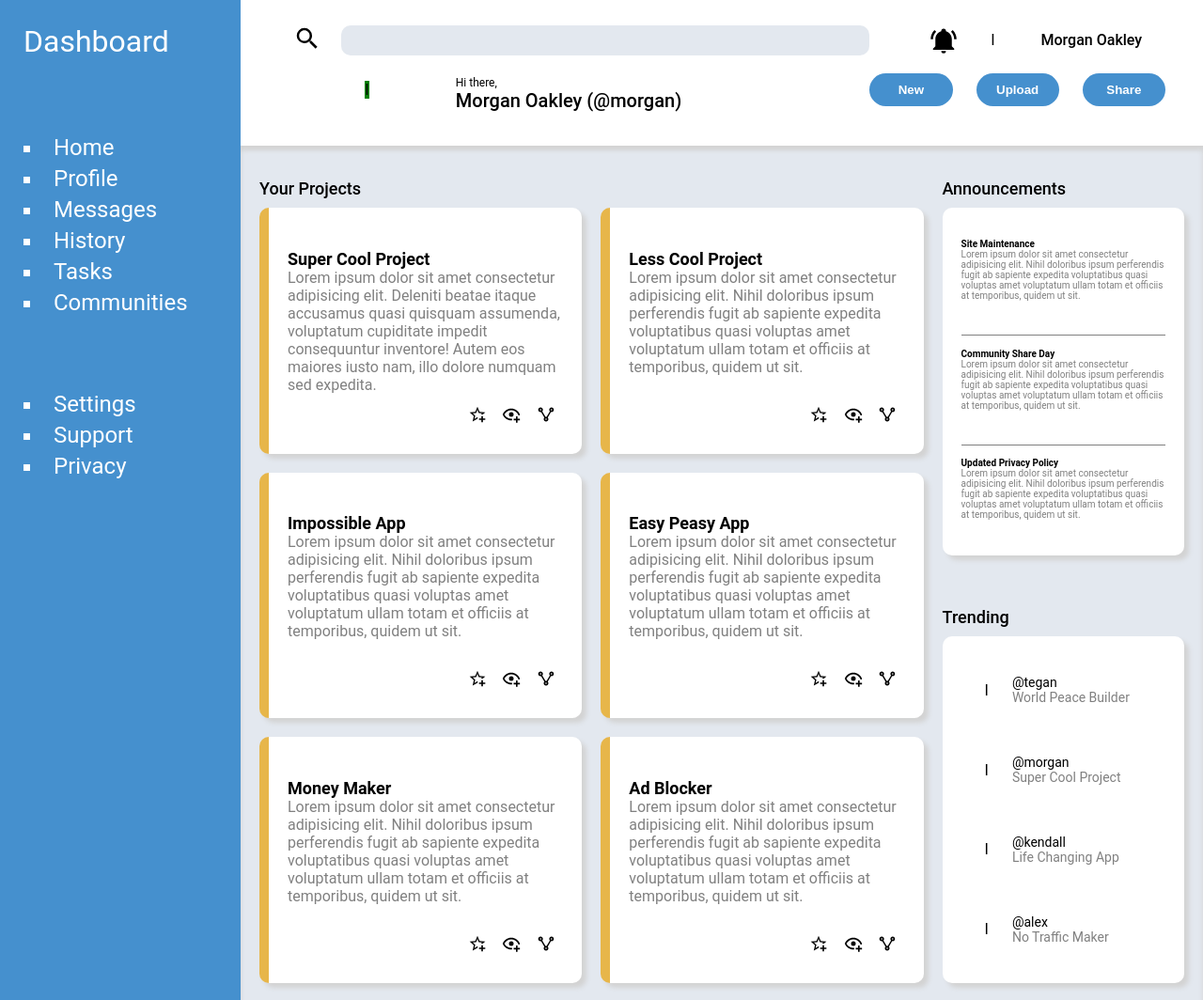
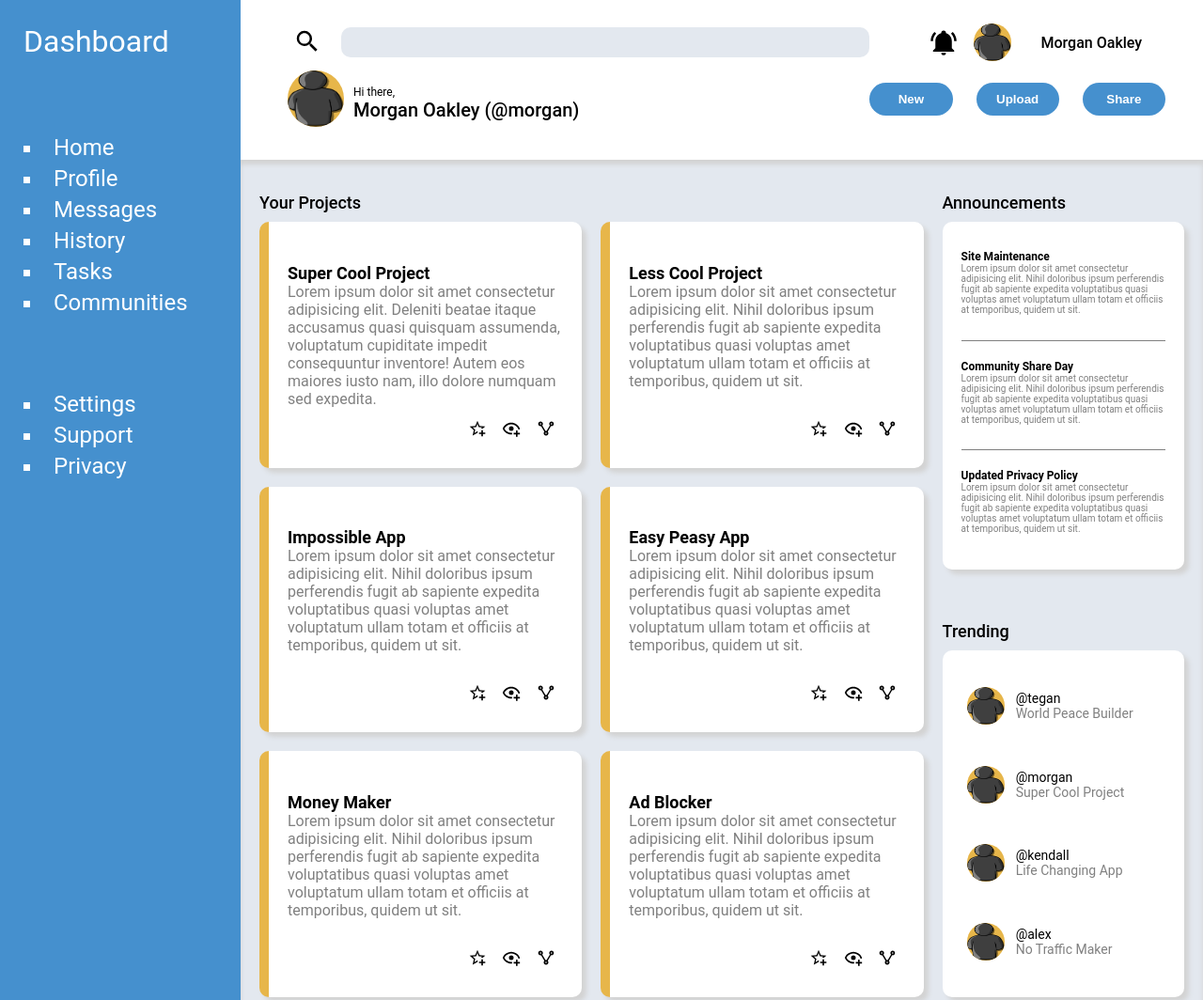
Before and after one commit to mchlrc/static-admin-dashboard, a plain HTML site: page index.html in a window 1280 px wide. Shown: the top 1064 px of the page at 94% size. Drawn offline with Linux system fonts and the light colour scheme.

Commit message:
Remove Avatar Place Holders
Removed avatar place holders and added avatar
image in their place. Updated styles and HTML to
match.

```diff
--- a/index.html
+++ b/index.html
@@ -34,13 +34,17 @@
           <input type="text" class="search-bar" />
         </form>
         <div class="user-area">
-          <a class="big-avatar">I</a>
+          <div class="big-avatar-area">
+            <img class="big-avatar" src="./images/avatars/place-holder.png" />
+          </div>
           <div class="greeting">Hi there,</div>
           <a class="user-name-long">Morgan Oakley (@morgan)</a>
         </div>
         <div class="notification-area">
           <img class="notification-icon" src="./images/icons/bell-ring.svg" />
-          <a class="small-avatar">I</a>
+          <div class="small-avatar-area">
+            <img class="small-avatar" src="./images/avatars/place-holder.png" />
+          </div>
           <a class="user-name-short">Morgan Oakley</a>
         </div>
         <div class="post-area">
@@ -196,22 +200,42 @@
         <div class="title trending-title">Trending</div>
         <div class="trending">
           <div class="trending-project">
-            <div class="trending-avatar">I</div>
+            <div class="trending-avatar-area">
+              <img
+                class="trending-avatar"
+                src="./images/avatars/place-holder.png"
+              />
+            </div>
             <div class="trending-handle">@tegan</div>
             <div class="trending-name">World Peace Builder</div>
           </div>
           <div class="trending-project">
-            <div class="trending-avatar">I</div>
+            <div class="trending-avatar-area">
+              <img
+                class="trending-avatar"
+                src="./images/avatars/place-holder.png"
+              />
+            </div>
             <div class="trending-handle">@morgan</div>
             <div class="trending-name">Super Cool Project</div>
           </div>
           <div class="trending-project">
-            <div class="trending-avatar">I</div>
+            <div class="trending-avatar-area">
+              <img
+                class="trending-avatar"
+                src="./images/avatars/place-holder.png"
+              />
+            </div>
             <div class="trending-handle">@kendall</div>
             <div class="trending-name">Life Changing App</div>
           </div>
           <div class="trending-project">
-            <div class="trending-avatar">I</div>
+            <div class="trending-avatar-area">
+              <img
+                class="trending-avatar"
+                src="./images/avatars/place-holder.png"
+              />
+            </div>
             <div class="trending-handle">@alex</div>
             <div class="trending-name">No Traffic Maker</div>
           </div>
--- a/styles/style.css
+++ b/styles/style.css
@@ -92,8 +92,8 @@ body {
   grid-column-end: 3;
   display: grid;
   grid-template-columns: 1fr 1fr 1fr 3fr;
+  align-content: center;
   align-items: center;
-  justify-content: space-between;
 }
 
 .notification-icon {
@@ -104,9 +104,21 @@ body {
   justify-self: center;
 }
 
-.small-avatar {
+.small-avatar-area {
   grid-column-start: 3;
   grid-column-end: 4;
+  display: grid;
+  align-content: center;
+  align-items: center;
+  align-self: center;
+  justify-self: center;
+}
+
+.small-avatar {
+  background-color: var(--custom-orange);
+  width: 40px;
+  height: 40px;
+  border-radius: 50%;
   align-self: center;
   justify-self: center;
 }
@@ -125,18 +137,26 @@ body {
   grid-column-start: 1;
   grid-column-end: 2;
   display: grid;
-  grid-template-columns: 3fr 7fr;
+  grid-template-columns: 1fr 9fr;
   grid-template-rows: 1fr 1fr;
 }
 
-.big-avatar {
+.big-avatar-area {
   grid-row-start: 1;
   grid-row-end: 3;
   grid-column-start: 1;
   grid-column-end: 2;
-  background-color: green;
+  display: grid;
   align-self: center;
-  justify-self: center;
+  justify-self: self-end;
+  padding: 10px;
+}
+
+.big-avatar {
+  background-color: var(--custom-orange);
+  width: 60px;
+  height: 60px;
+  border-radius: 50%;
 }
 
 .greeting {
@@ -251,7 +271,7 @@ li {
   background-color: white;
   border-radius: var(--main-content-radius);
   padding: 20px;
-  border-left: 10px solid #e7b64a;
+  border-left: 10px solid var(--custom-orange);
   box-shadow: 5px 5px 5px var(--custom-box-shadow-grey);
 }
 
@@ -339,7 +359,7 @@ li {
   justify-self: self-start;
   align-self: self-end;
   font-weight: 600;
-  font-size: 10px;
+  font-size: 12px;
 }
 
 .announcement-text {
@@ -355,7 +375,7 @@ li {
   width: 100%;
   background-color: grey;
   justify-self: center;
-  align-self: self-end;
+  align-self: center;
 }
 
 .trending-title {
@@ -378,22 +398,33 @@ li {
   border-radius: var(--main-content-radius);
   box-shadow: 5px 5px 5px var(--custom-box-shadow-grey);
   padding: 20px;
-  gap: 10px;
+  gap: 5px;
 }
 
 .trending-project {
   display: grid;
   grid-template-rows: 1fr 1fr;
   grid-template-columns: 1fr 3fr;
+  column-gap: 5px;
 }
 
-.trending-avatar {
+.trending-avatar-area {
   grid-row-start: 1;
   grid-row-end: 3;
   grid-column-start: 1;
   grid-column-end: 2;
+  display: grid;
   justify-self: center;
   align-self: center;
+}
+
+.trending-avatar {
+  background-color: var(--custom-orange);
+  width: 40px;
+  height: 40px;
+  justify-self: center;
+  align-self: center;
+  border-radius: 50%;
 }
 
 .trending-handle {
```
Also changed, not shown: images/avatars/place-holder.png (added).
